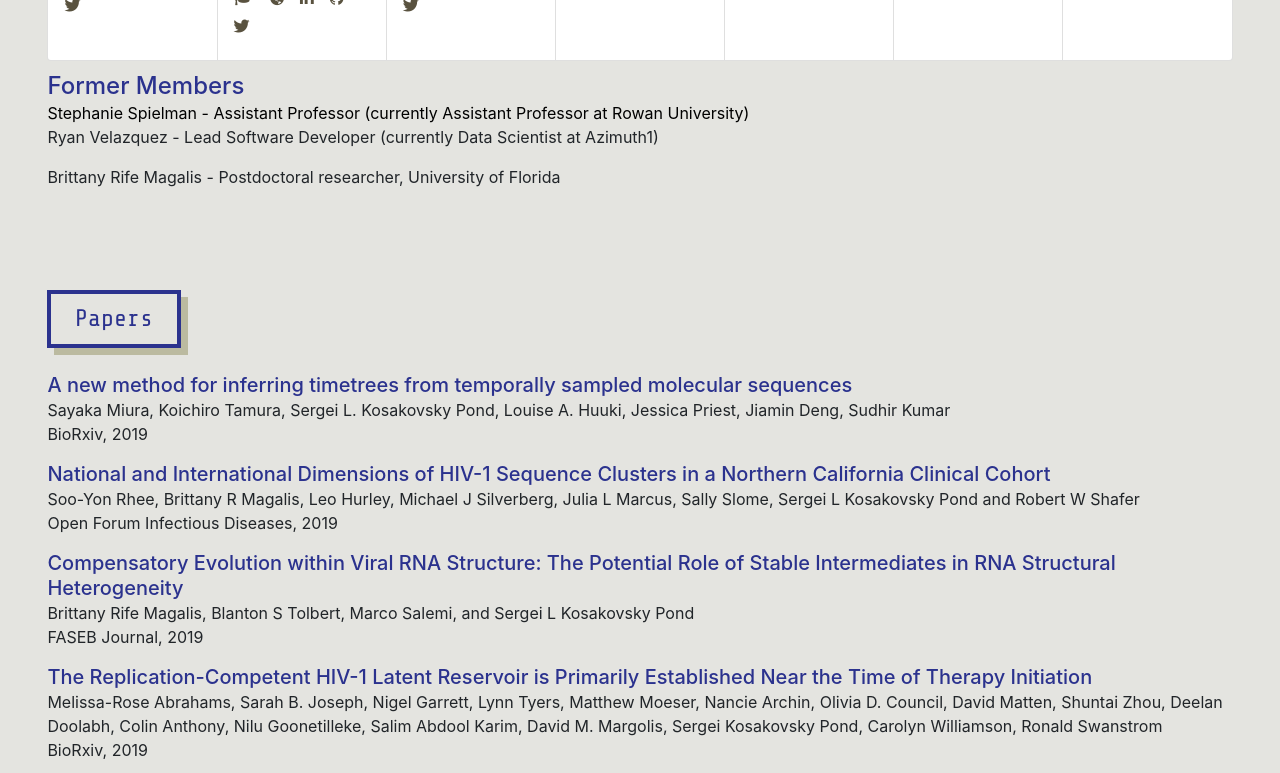
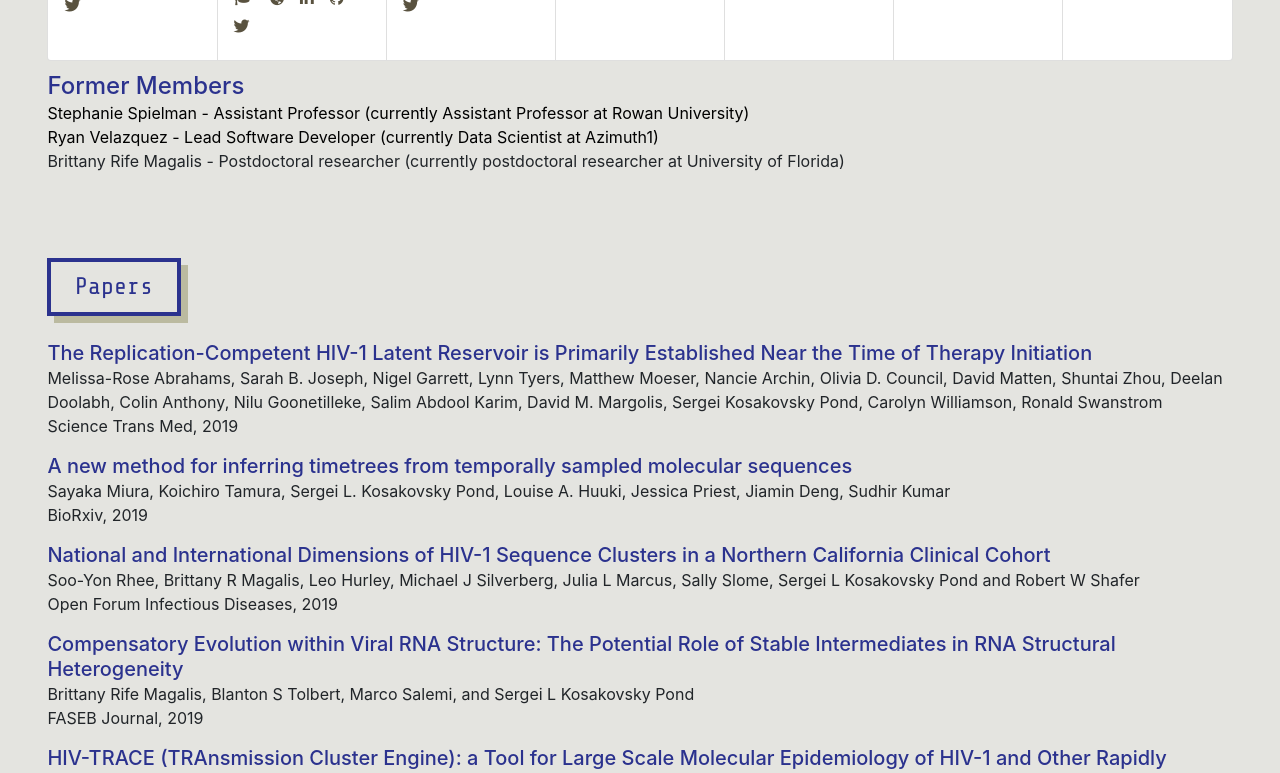
Before and after one commit to veg/LabSite, a React (Create React App) app: page / in a window 1280 px wide. Shown: the part 1700-2473 px from the top of the page. Built offline with nearby package versions, Linux system fonts and the light colour scheme.

Commit message:
Sergei's revisions

```diff
--- a/src/data/papers_info.js
+++ b/src/data/papers_info.js
@@ -1,4 +1,11 @@
 export default {
+  "Reservoir Established near Therapy Initiation": {
+    "title": "The Replication-Competent HIV-1 Latent Reservoir is Primarily Established Near the Time of Therapy Initiation",
+    "authors": "Melissa-Rose Abrahams, Sarah B. Joseph, Nigel Garrett, Lynn Tyers, Matthew Moeser, Nancie Archin, Olivia D. Council, David Matten, Shuntai Zhou, Deelan Doolabh, Colin Anthony, Nilu Goonetilleke, Salim Abdool Karim, David M. Margolis, Sergei Kosakovsky Pond, Carolyn Williamson, Ronald Swanstrom",
+    "publication": "Science Trans Med",
+    "date": "2019",
+    "link": "https://stm.sciencemag.org/content/11/513/eaaw5589"
+  },
   "A New Method for inferring timetrees": {
     "title": "A new method for inferring timetrees from temporally sampled molecular sequences",
     "authors": "Sayaka Miura, Koichiro Tamura, Sergei L. Kosakovsky Pond, Louise A. Huuki, Jessica Priest, Jiamin Deng, Sudhir Kumar",
@@ -19,13 +26,6 @@ export default {
     "publication": "FASEB Journal",
     "date": "2019",
     "link": "https://www.fasebj.org/doi/abs/10.1096/fasebj.2019.33.1_supplement.lb191"
-  },
-  "Reservoir Established near Therapy Initiation": {
-    "title": "The Replication-Competent HIV-1 Latent Reservoir is Primarily Established Near the Time of Therapy Initiation",
-    "authors": "Melissa-Rose Abrahams, Sarah B. Joseph, Nigel Garrett, Lynn Tyers, Matthew Moeser, Nancie Archin, Olivia D. Council, David Matten, Shuntai Zhou, Deelan Doolabh, Colin Anthony, Nilu Goonetilleke, Salim Abdool Karim, David M. Margolis, Sergei Kosakovsky Pond, Carolyn Williamson, Ronald Swanstrom",
-    "publication": "BioRxiv",
-    "date": "2019",
-    "link": "https://www.biorxiv.org/content/10.1101/512475v1"
   },
   "HIV-Trace": {
     "title": "HIV-TRACE (TRAnsmission Cluster Engine): a Tool for Large Scale Molecular Epidemiology of HIV-1 and Other Rapidly Evolving Pathogens",
--- a/src/members.jsx
+++ b/src/members.jsx
@@ -39,8 +39,10 @@ class Members extends Component {
           <a style={{ color: "black" }} href="http://sjspielman.org/">
             <p style={{marginBottom: "0"}}>Stephanie Spielman - Assistant Professor (currently Assistant Professor at Rowan University)</p>
           </a>
-          <p>Ryan Velazquez - Lead Software Developer (currently Data Scientist at Azimuth1)</p>
-          <p>Brittany Rife Magalis - Postdoctoral researcher, University of Florida</p>
+          <a style={{ color: "black" }} href="http://www.azimuth1.com/about.html">
+            <p style={{marginBottom: "0"}}>Ryan Velazquez - Lead Software Developer (currently Data Scientist at Azimuth1)</p>
+          </a>
+          <p style={{marginBottom: "0"}}>Brittany Rife Magalis - Postdoctoral researcher (currently postdoctoral researcher at University of Florida)</p>
         </div>
 
       </div>
```
Also changed, not shown: src/data/images/members/Sergei.jpeg, 1 other file (tests, documents, lock files or other folders).
